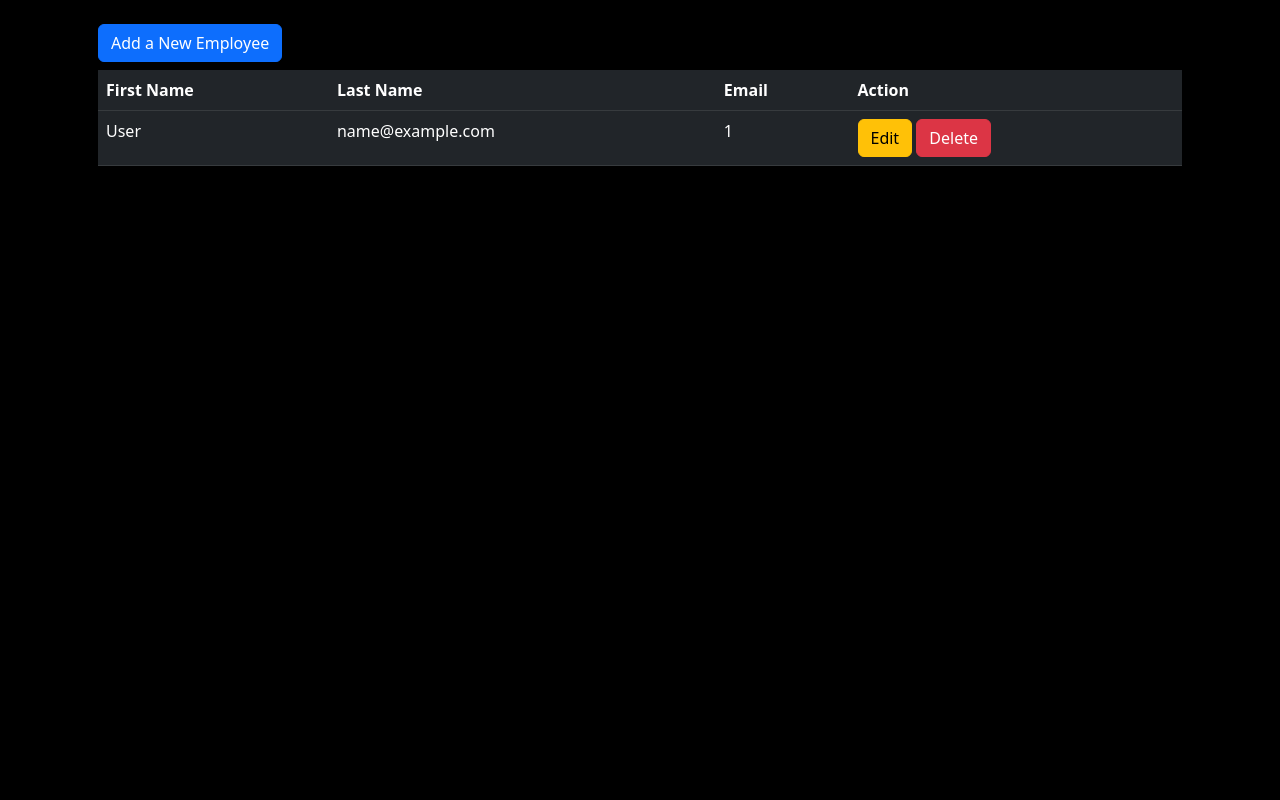
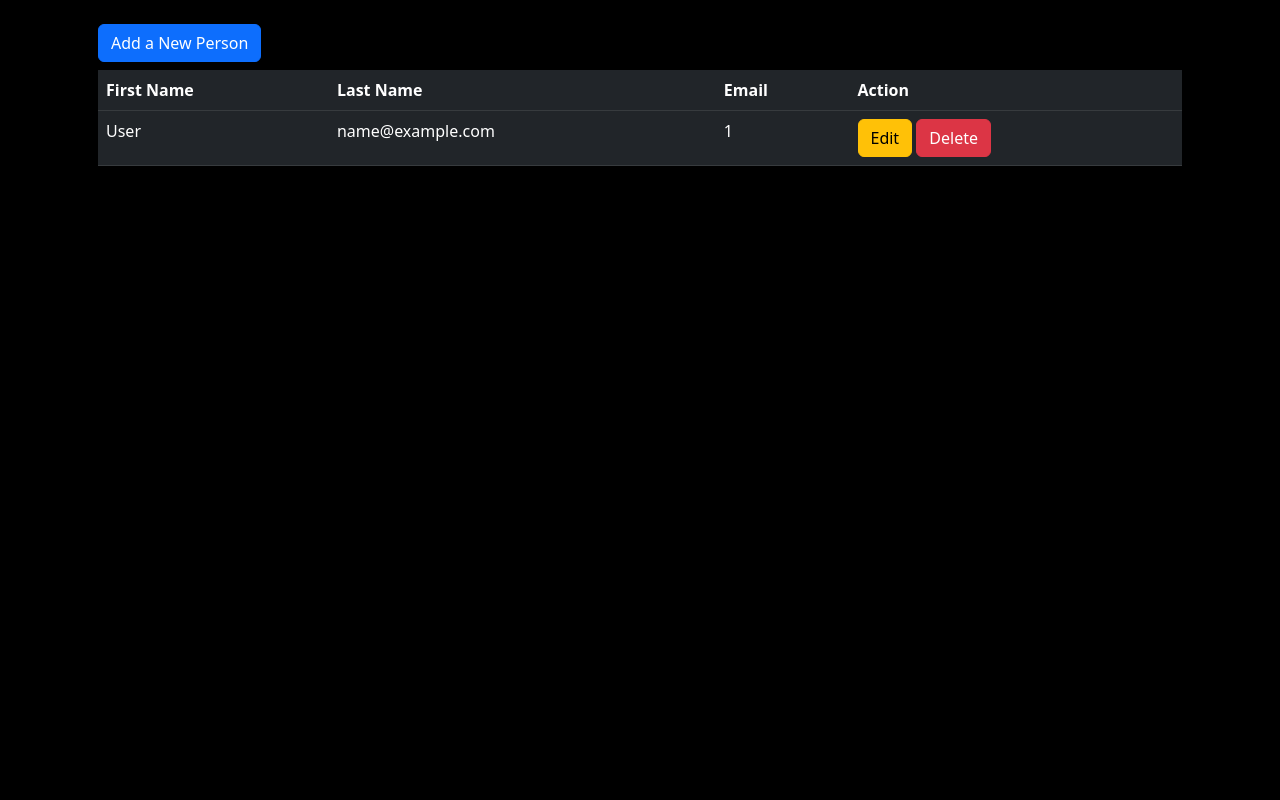
Before and after one commit to RaguNeopaney/EmployeeMangerOnFlask, a Flask app: page /dashboard in a window 1280 px wide. Shown: the part 54-854 px from the top of the page. Run offline with Flask 2, Linux system fonts and the light colour scheme; the visitor is signed in with stand-in values (Sample User, id 1); tables that the repository leaves empty or names only in its code hold one stand-in row (values such as "Sample post").

Commit message:
changed a test

```diff
--- a/templates/Index.html
+++ b/templates/Index.html
@@ -9,7 +9,7 @@
                 <div class="jumbotron p-3">
                     <a href="{{ url_for('Addpersons') }}">
                         <button  type="button" class="btn btn-primary my-2 float-right" data-toggle="modal" data-target="#addemployeemodal">
-                            Add a New Employee
+                            Add a New Person
                         </button>
                     </a>
                     <table class="table  table-hover table-dark">
```
